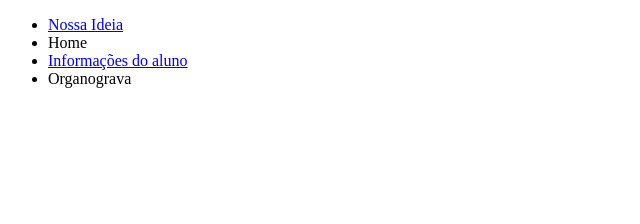
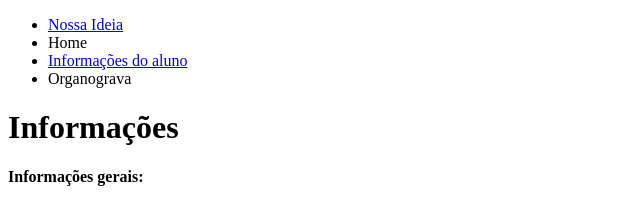
Before and after one commit to JoaovBenjamin/Jo-o, a plain HTML site: page Rms.html in a window 1280 px wide. Shown: the whole page, without its empty margins (0-640 px from the left). Drawn offline with Linux system fonts and the light colour scheme.

Commit message:
segundo commit

```diff
--- a/Rms.html
+++ b/Rms.html
@@ -16,11 +16,13 @@
                 <li><a href="organograma.html"></a>Organograva</li>
             </ul>
         </nav>
+        <h1>Informações</h1>
         <section>
-            <!-- Introdução da nossa ideia que será desenvolvida um pouco mais na outra pagina -->
+            <!-- RM`s -->
         </section>
         <footer>
             <!-- RM´s e e-mails de contato -->
+            <h4>Informações gerais: </h4>
         </footer>
     </div>
 </body>
```
Also changed, not shown: ideia.html (+3 -1 lines), index.html (+2 -0 lines), organograma.html (+3 -1 lines).
